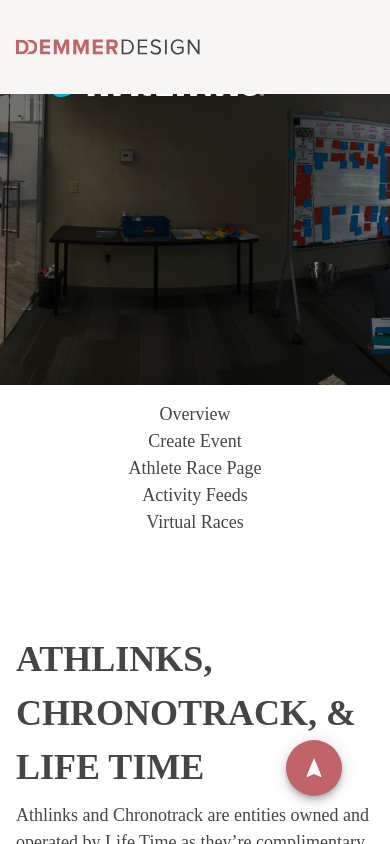
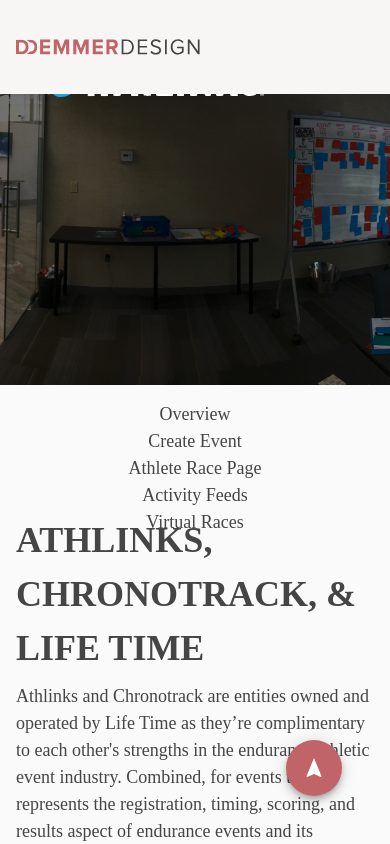
Before and after one commit to ddchili/design, a React (Create React App) app: page /athlinks in a window 390 px wide. Shown: the top 844 px of the page. Built offline with nearby package versions, Linux system fonts and the light colour scheme; a web font is replaced by a local one.

Commit message:
added new context nav

```diff
--- a/src/App.css
+++ b/src/App.css
@@ -2,7 +2,7 @@
 
 .App {
   text-align: center;
-  background-color: '#FAFAFA';
+  background-color: #FAFAFA;
   font-family: 'sofia-pro';
 }
 
--- /dev/null
+++ b/src/components/ContextNav/index.js
@@ -0,0 +1,40 @@
+import React, { Fragment, useEffect, useRef, useState } from 'react'
+import AppBar from '@material-ui/core/AppBar'
+import './styles.scss'
+
+
+
+
+export default function ContextNav(props){
+
+  const [isSticky, setSticky] = useState(false)
+  const ref = useRef(null)
+  const handleScroll = () => {
+    if (ref.current) {
+      setSticky(ref.current.getBoundingClientRect().top <= 94)
+    }
+  };
+
+  useEffect(() => {
+    window.addEventListener('scroll', handleScroll)
+
+    return () => {
+      window.removeEventListener('scroll', () => handleScroll)
+    }
+  }, [])
+
+
+  const navItems = props.navItems ?? []
+
+  return (
+    <div className={`sticky-wrapper${isSticky ? ' sticky' : ''}`} ref={ref}>
+        <div className='flex flex-col lg:flex-row w-full md:w-2/3 lg:w-2/3 align-center justify-center text-center mx-auto px-4 py-4 sticky-inner'>
+        {
+          navItems.map((link, index) => (
+            navItems[index]
+          ))
+        }
+      </div>
+    </div>
+  )
+}
--- /dev/null
+++ b/src/components/ContextNav/styles.scss
@@ -0,0 +1,21 @@
+.sticky {
+  position: sticky;
+  top: 0;
+  z-index: 100; /* this is optional and should be different for every project */
+}
+
+.sticky-wrapper {
+  position: relative;
+  z-index: 1200;
+  height: 3rem; /* We need to change this value */
+}
+
+.sticky .sticky-inner {
+  position: fixed;
+  top: 94px;
+  left: 0;
+  right: 0;
+  z-index: 1;
+  width: 100vw;
+  background-color: #FAFAFA;
+}
--- a/src/views/AthlinksView/index.js
+++ b/src/views/AthlinksView/index.js
@@ -3,16 +3,14 @@
   BrowserRouter as Router,
   Link,
 } from 'react-router-dom'
-
-
+import ContextNav from './../../components/ContextNav'
 import Hero from '../../components/Hero'
-
 import brandAthlinks from '../../static/img/svg/brand_athlinks.svg'
 
 import './styles.scss'
 
+export default function AthlinksView(props){
 
-const ContextNav = () => {
   const overViewLink = (<div className='mx-4'><Link to={`/athlinks`}><h1>Overview</h1></Link></div>)
   const createEventLink = (<div className='mx-4'><Link to={`/athlinks/event`}><h1>Create Event</h1></Link></div>)
   const arpLink = (<div className='mx-4'><Link to={`/athlinks/arp`}><h1>Athlete Race Page</h1></Link></div>)
@@ -22,25 +20,13 @@
   const navLinks = [overViewLink, createEventLink, arpLink, feedsLink, vrLink]
 
   return (
-    <div className='flex flex-col lg:flex-row w-full md:w-2/3 lg:w-2/3 align-center justify-center text-center mx-auto px-4 py-4'>
-      {
-        navLinks.map((link, index) => (
-          navLinks[index]
-        ))
-      }
-    </div>
-  )
-}
-
-export default function AthlinksView(props){
-
-  return (
     <div className='text-lg'>
       <Hero
         copy=''
         brand={brandAthlinks}
         workHero='athlinks'/>
-      <ContextNav/>
+          <ContextNav
+            navItems={navLinks}/>
     </div>
   )
 }
--- a/src/views/PlanfuView/index.js
+++ b/src/views/PlanfuView/index.js
@@ -5,32 +5,12 @@
 } from 'react-router-dom'
 import Fade from 'react-reveal/Fade'
 
+import ContextNav from './../../components/ContextNav'
 import Hero from '../../components/Hero'
 
 import brandAthlinks from '../../static/img/svg/brand_planfu.svg'
 
 import './styles.scss'
-
-
-const ContextNav = () => {
-  const overViewLink = (<div className='mx-4'><Link to={`/planfu`}><h1>Overview</h1></Link></div>)
-  const productLink = (<div className='mx-4'><Link to={`/planfu/product`}><h1>Product Development</h1></Link></div>)
-  const clientLink = (<div className='mx-4'><Link to={`/planfu/client`}><h1>Client Landing Page</h1></Link></div>)
-  const staffLink = (<div className='mx-4'><Link to={`/planfu/staff`}><h1>Staff</h1></Link></div>)
-  const marketingLink = (<div className='mx-4'><Link to={`/planfu/marketing`}><h1>Marketing</h1></Link></div>)
-
-  const navLinks = [overViewLink, productLink, clientLink, staffLink, marketingLink]
-
-  return (
-    <div className='flex flex-col lg:flex-row w-full md:w-2/3 lg:w-2/3 align-center justify-center text-center mx-auto px-4 py-4'>
-      {
-        navLinks.map((link, index) => (
-          navLinks[index]
-        ))
-      }
-    </div>
-  )
-}
 
 
 export default function PlanfuView(props){
@@ -49,13 +29,22 @@
   suscipit faucibus. Donec et sollicitudin velit. Vivamus nec diam non lacus suscipit
   varius ac ut risus. Aliquam erat volutpat. Vivamus elementum vestibulum ligula.`
 
+  const overViewLink = (<div className='mx-4'><Link to={`/planfu`}><h1>Overview</h1></Link></div>)
+  const productLink = (<div className='mx-4'><Link to={`/planfu/product`}><h1>Product Development</h1></Link></div>)
+  const clientLink = (<div className='mx-4'><Link to={`/planfu/client`}><h1>Client Landing Page</h1></Link></div>)
+  const staffLink = (<div className='mx-4'><Link to={`/planfu/staff`}><h1>Staff</h1></Link></div>)
+  const marketingLink = (<div className='mx-4'><Link to={`/planfu/marketing`}><h1>Marketing</h1></Link></div>)
+
+  const navLinks = [overViewLink, productLink, clientLink, staffLink, marketingLink]
+
   return (
     <div className='text-lg'>
       <Hero
         copy=''
         workHero='planfu'
         brand={brandAthlinks}/>
-      <ContextNav/>
+      <ContextNav
+        navItems={navLinks}/>
     </div>
   )
 }
```
